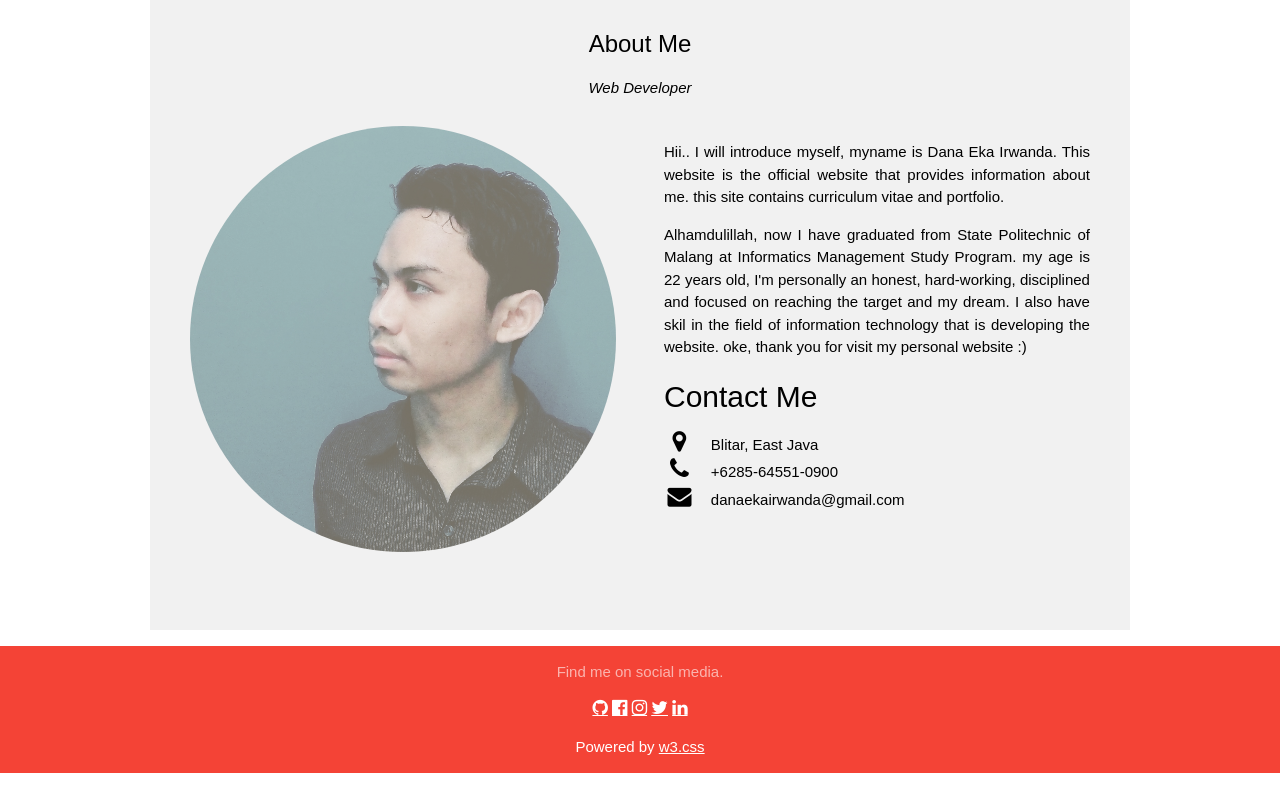
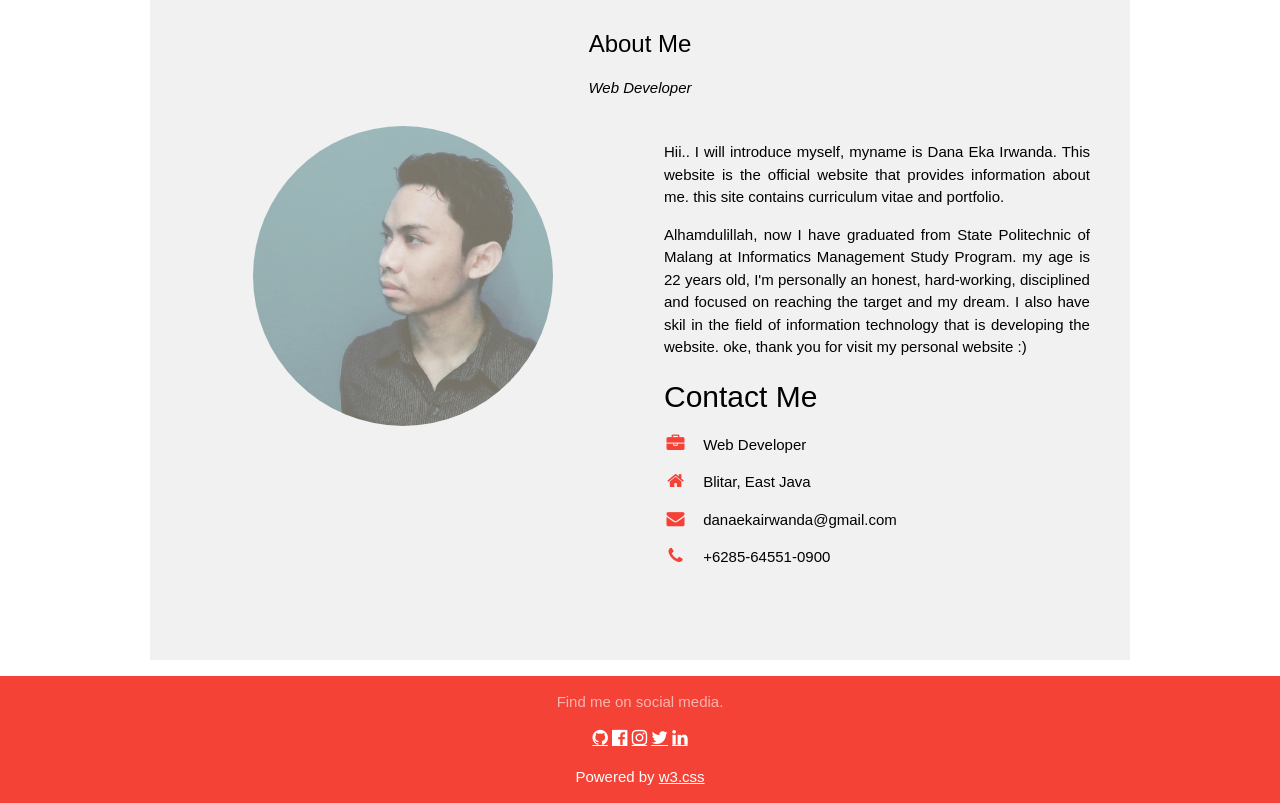
Before and after one commit to danairwanda/danairwanda.github.io, a plain HTML site: page index.html in a window 1280 px wide. Shown: the part 900-1703 px from the top of the page. Before the commit the page ends 1673 px from the top, so only its background shows below. Drawn offline with Linux system fonts and the light colour scheme.

Commit message:
Update index.html

```diff
--- a/index.html
+++ b/index.html
@@ -79,16 +79,20 @@
     <div class="w3-row">
       <div class="w3-col m6 w3-center w3-padding-large">
        <!--  <p><b><i class="fa fa-user w3-margin-right"></i>Dana Eka Irwanda</b></p><br> -->
-        <img src="img/DanaIrwanda.jpg" alt="Photo of Me" class="w3-circle w3-image w3-opacity w3-hover-opacity-off" width="500" height="333">
+        <img src="img/DanaIrwanda.jpg" alt="Photo of Me" class="w3-circle w3-image w3-opacity w3-hover-opacity-off" width="300" height="222">
       </div>
       <!-- hide this text on small devices -->
       <div class="w3-col m6 w3-padding-large w3-justify">
       <p>Hii.. I will introduce myself, myname is Dana Eka Irwanda. This website is the official website that provides information about me. this site contains curriculum vitae and portfolio.</p>
         <p>Alhamdulillah, now I have graduated from State Politechnic of Malang at Informatics Management Study Program. my age is 22 years old, I'm personally an honest, hard-working, disciplined and focused on reaching the target and my dream. I also have skil in the field of information technology that is developing the website. oke, thank you for visit my personal website :)</p>
          <h2>Contact Me</h2>
-        <i class="fa fa-map-marker fa-fw w3-hover-text-black w3-xlarge w3-margin-right"></i>Blitar, East Java<br>
-        <i class="fa fa-phone fa-fw w3-hover-text-black w3-xlarge w3-margin-right"></i>+6285-64551-0900<br>
-        <i class="fa fa-envelope fa-fw w3-hover-text-black w3-xlarge w3-margin-right"></i>danaekairwanda@gmail.com<br>
+        <!-- <i class="fa fa-map-marker fa-fw w3-hover-text-black w3-margin-right"></i> Blitar, East Java<br>
+        <i class="fa fa-phone fa-fw w3-hover-text-black w3-margin-right"></i> +6285-64551-0900<br>
+        <i class="fa fa-envelope fa-fw w3-hover-text-black w3-margin-right"></i> danaekairwanda@gmail.com<br> -->
+        <p><i class="fa fa-briefcase fa-fw w3-margin-right w3-large w3-text-red"></i>Web Developer</p>
+          <p><i class="fa fa-home fa-fw w3-margin-right w3-large w3-text-red"></i>Blitar, East Java</p>
+          <p><i class="fa fa-envelope fa-fw w3-margin-right w3-large w3-text-red"></i>danaekairwanda@gmail.com</p>
+          <p><i class="fa fa-phone fa-fw w3-margin-right w3-large w3-text-red"></i>+6285-64551-0900</p>
       </div>
     </div>
   </div>
```
